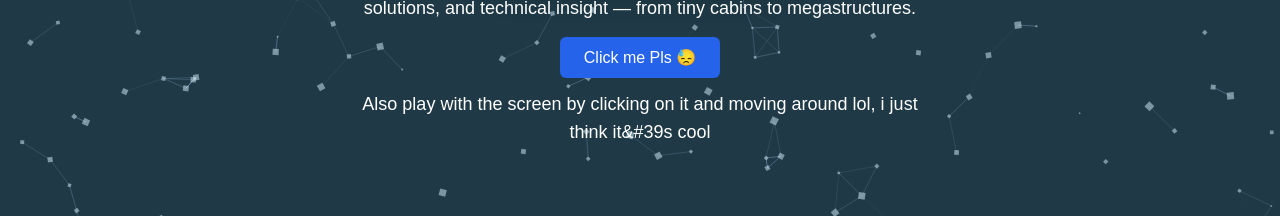
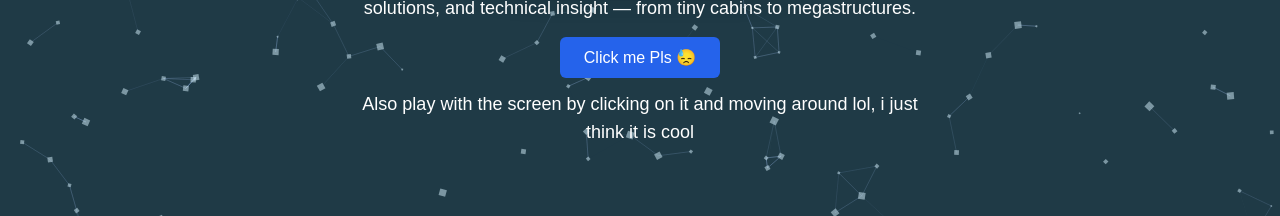
Before and after one commit to adekore1/MiniArchi, a Next.js app: page / in a window 1280 px wide. Shown: the part 354-570 px from the top of the page. Built offline with nearby package versions, Linux system fonts and the light colour scheme.

Commit message:
Update page.tsx

```diff
--- a/src/app/page.tsx
+++ b/src/app/page.tsx
@@ -63,7 +63,7 @@ export default function LandingPage() {
         animate={{ opacity: 1, x:0, y: 0 }}
         transition={{ delay: 0.3, duration: 0.7 }}
       >
-        Also play with the screen by clicking on it and moving around lol, i just think it&#39s cool
+        Also play with the screen by clicking on it and moving around lol, i just think it is cool
       </motion.p>
 
       <footer className="absolute bottom-4 text-sm text-neutral-500">
```
